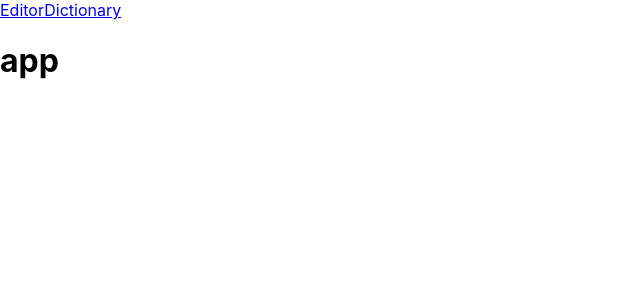
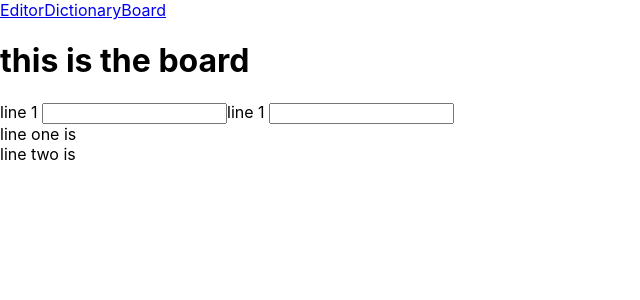
Before and after one commit to jeffreyyang3/signBoard, a React (Create React App) app: page / in a window 1280 px wide. Shown: the top 300 px of the page, without its empty margins (0-640 px from the left). Built offline with nearby package versions, Linux system fonts and the light colour scheme.

Commit message:
display string

```diff
--- a/src/index.tsx
+++ b/src/index.tsx
@@ -1,9 +1,9 @@
 import React from "react";
 import ReactDOM from "react-dom";
 import "./index.css";
-import App from "./App";
 import { BlockJSONWriter } from "./matrix";
 import Dictionary from "../src/views/Dictionary";
+import BoardView from "./views/BoardView";
 import reportWebVitals from "./reportWebVitals";
 import { BrowserRouter as Router, Route, Routes, Link } from "react-router-dom";
 
@@ -13,9 +13,10 @@ ReactDOM.render(
       <nav>
         <Link to="/editor">Editor</Link>
         <Link to="/dict">Dictionary</Link>
+        <Link to="/">Board</Link>
       </nav>
       <Routes>
-        <Route path="/" element={<App />}></Route>
+        <Route path="/" element={<BoardView />}></Route>
         <Route path="/editor" element={<BlockJSONWriter />}></Route>
         <Route path="/dict" element={<Dictionary />}></Route>
       </Routes>
--- a/src/letters/letters.json
+++ b/src/letters/letters.json
@@ -24,5 +24,21 @@
     "w": [[{"on":true},{"on":false},{"on":false},{"on":false},{"on":true}],[{"on":true},{"on":false},{"on":false},{"on":false},{"on":true}],[{"on":true},{"on":false},{"on":false},{"on":false},{"on":true}],[{"on":true},{"on":false},{"on":false},{"on":false},{"on":true}],[{"on":true},{"on":false},{"on":true},{"on":false},{"on":true}],[{"on":true},{"on":false},{"on":true},{"on":false},{"on":true}],[{"on":false},{"on":true},{"on":false},{"on":true},{"on":false}]],
     "x": [[{"on":true},{"on":false},{"on":false},{"on":false},{"on":true}],[{"on":true},{"on":false},{"on":false},{"on":false},{"on":true}],[{"on":false},{"on":true},{"on":false},{"on":true},{"on":false}],[{"on":false},{"on":false},{"on":true},{"on":false},{"on":false}],[{"on":false},{"on":true},{"on":false},{"on":true},{"on":false}],[{"on":true},{"on":false},{"on":false},{"on":false},{"on":true}],[{"on":true},{"on":false},{"on":false},{"on":false},{"on":true}]],
     "y": [[{"on":true},{"on":false},{"on":false},{"on":false},{"on":true}],[{"on":true},{"on":false},{"on":false},{"on":false},{"on":true}],[{"on":false},{"on":true},{"on":false},{"on":true},{"on":false}],[{"on":false},{"on":false},{"on":true},{"on":false},{"on":false}],[{"on":false},{"on":false},{"on":true},{"on":false},{"on":false}],[{"on":false},{"on":false},{"on":true},{"on":false},{"on":false}],[{"on":false},{"on":false},{"on":true},{"on":false},{"on":false}]],
-    "z": [[{"on":true},{"on":true},{"on":true},{"on":true},{"on":true}],[{"on":false},{"on":false},{"on":false},{"on":false},{"on":true}],[{"on":false},{"on":false},{"on":false},{"on":true},{"on":false}],[{"on":false},{"on":false},{"on":true},{"on":false},{"on":false}],[{"on":false},{"on":true},{"on":false},{"on":false},{"on":false}],[{"on":true},{"on":false},{"on":false},{"on":false},{"on":false}],[{"on":true},{"on":true},{"on":true},{"on":true},{"on":true}]]
+    "z": [[{"on":true},{"on":true},{"on":true},{"on":true},{"on":true}],[{"on":false},{"on":false},{"on":false},{"on":false},{"on":true}],[{"on":false},{"on":false},{"on":false},{"on":true},{"on":false}],[{"on":false},{"on":false},{"on":true},{"on":false},{"on":false}],[{"on":false},{"on":true},{"on":false},{"on":false},{"on":false}],[{"on":true},{"on":false},{"on":false},{"on":false},{"on":false}],[{"on":true},{"on":true},{"on":true},{"on":true},{"on":true}]],
+    "1": [[{"on":false},{"on":false},{"on":true},{"on":false},{"on":false}],[{"on":false},{"on":true},{"on":true},{"on":false},{"on":false}],[{"on":true},{"on":false},{"on":true},{"on":false},{"on":false}],[{"on":false},{"on":false},{"on":true},{"on":false},{"on":false}],[{"on":false},{"on":false},{"on":true},{"on":false},{"on":false}],[{"on":false},{"on":false},{"on":true},{"on":false},{"on":false}],[{"on":true},{"on":true},{"on":true},{"on":true},{"on":true}]],
+    "2": [[{"on":false},{"on":true},{"on":true},{"on":true},{"on":false}],[{"on":true},{"on":false},{"on":false},{"on":false},{"on":true}],[{"on":false},{"on":false},{"on":false},{"on":false},{"on":true}],[{"on":false},{"on":false},{"on":false},{"on":true},{"on":false}],[{"on":false},{"on":false},{"on":true},{"on":false},{"on":false}],[{"on":false},{"on":true},{"on":false},{"on":false},{"on":false}],[{"on":true},{"on":true},{"on":true},{"on":true},{"on":true}]],
+    "3": [[{"on":true},{"on":true},{"on":true},{"on":true},{"on":true}],[{"on":false},{"on":false},{"on":false},{"on":false},{"on":true}],[{"on":false},{"on":false},{"on":false},{"on":false},{"on":true}],[{"on":true},{"on":true},{"on":true},{"on":true},{"on":true}],[{"on":false},{"on":false},{"on":false},{"on":false},{"on":true}],[{"on":false},{"on":false},{"on":false},{"on":false},{"on":true}],[{"on":true},{"on":true},{"on":true},{"on":true},{"on":true}]],
+    "4": [[{"on":true},{"on":false},{"on":false},{"on":false},{"on":true}],[{"on":true},{"on":false},{"on":false},{"on":false},{"on":true}],[{"on":true},{"on":false},{"on":false},{"on":false},{"on":true}],[{"on":true},{"on":true},{"on":true},{"on":true},{"on":true}],[{"on":false},{"on":false},{"on":false},{"on":false},{"on":true}],[{"on":false},{"on":false},{"on":false},{"on":false},{"on":true}],[{"on":false},{"on":false},{"on":false},{"on":false},{"on":true}]],
+    "5": [[{"on":true},{"on":true},{"on":true},{"on":true},{"on":true}],[{"on":true},{"on":false},{"on":false},{"on":false},{"on":false}],[{"on":true},{"on":false},{"on":false},{"on":false},{"on":false}],[{"on":true},{"on":true},{"on":true},{"on":true},{"on":false}],[{"on":false},{"on":false},{"on":false},{"on":false},{"on":true}],[{"on":false},{"on":false},{"on":false},{"on":false},{"on":true}],[{"on":true},{"on":true},{"on":true},{"on":true},{"on":true}]],
+    "6": [[{"on":true},{"on":true},{"on":true},{"on":true},{"on":true}],[{"on":true},{"on":false},{"on":false},{"on":false},{"on":false}],[{"on":true},{"on":false},{"on":false},{"on":false},{"on":false}],[{"on":true},{"on":true},{"on":true},{"on":true},{"on":true}],[{"on":true},{"on":false},{"on":false},{"on":false},{"on":true}],[{"on":true},{"on":false},{"on":false},{"on":false},{"on":true}],[{"on":true},{"on":true},{"on":true},{"on":true},{"on":true}]],
+    "7": [[{"on":true},{"on":true},{"on":true},{"on":true},{"on":true}],[{"on":false},{"on":false},{"on":false},{"on":false},{"on":true}],[{"on":false},{"on":false},{"on":false},{"on":true},{"on":false}],[{"on":false},{"on":false},{"on":true},{"on":false},{"on":false}],[{"on":false},{"on":false},{"on":true},{"on":false},{"on":false}],[{"on":false},{"on":false},{"on":true},{"on":false},{"on":false}],[{"on":false},{"on":false},{"on":true},{"on":false},{"on":false}]],
+    "8": [[{"on":false},{"on":true},{"on":true},{"on":true},{"on":false}],[{"on":true},{"on":false},{"on":false},{"on":false},{"on":true}],[{"on":true},{"on":false},{"on":false},{"on":false},{"on":true}],[{"on":false},{"on":true},{"on":true},{"on":true},{"on":false}],[{"on":true},{"on":false},{"on":false},{"on":false},{"on":true}],[{"on":true},{"on":false},{"on":false},{"on":false},{"on":true}],[{"on":false},{"on":true},{"on":true},{"on":true},{"on":false}]],
+    "9": [[{"on":false},{"on":true},{"on":true},{"on":true},{"on":false}],[{"on":true},{"on":false},{"on":false},{"on":false},{"on":true}],[{"on":true},{"on":false},{"on":false},{"on":false},{"on":true}],[{"on":true},{"on":true},{"on":true},{"on":true},{"on":true}],[{"on":false},{"on":false},{"on":false},{"on":false},{"on":true}],[{"on":true},{"on":false},{"on":false},{"on":false},{"on":true}],[{"on":true},{"on":true},{"on":true},{"on":true},{"on":true}]],
+    "0": [[{"on":false},{"on":true},{"on":true},{"on":true},{"on":false}],[{"on":true},{"on":false},{"on":false},{"on":false},{"on":true}],[{"on":true},{"on":false},{"on":false},{"on":true},{"on":true}],[{"on":true},{"on":false},{"on":true},{"on":false},{"on":true}],[{"on":true},{"on":true},{"on":false},{"on":false},{"on":true}],[{"on":true},{"on":false},{"on":false},{"on":false},{"on":true}],[{"on":false},{"on":true},{"on":true},{"on":true},{"on":false}]]
+
+
+
+
+
+
 }
--- /dev/null
+++ b/src/letters/lettersTS.ts
@@ -0,0 +1,7 @@
+import _letters from "./letters.json";
+import { DisplayMatrix } from "../matrix";
+const letters: {
+  [key: string]: DisplayMatrix;
+} = _letters;
+
+export default letters;
--- a/src/matrix.tsx
+++ b/src/matrix.tsx
@@ -1,4 +1,3 @@
-import { create } from "domain";
 import { useLocation } from "react-router-dom";
 import React, { useState } from "react";
 
--- /dev/null
+++ b/src/views/BoardView.tsx
@@ -0,0 +1,75 @@
+import React from "react";
+import { createBaseMatrix, renderMatrix } from "../matrix";
+import { DisplayMatrix } from "../matrix";
+import letters from "../letters/lettersTS";
+const blockRows = 7;
+const blockCols = 5;
+
+const StringMatrixView = ({ str }: { str: string }) => {
+  const matrixRows = blockRows;
+  const matrixCols = blockCols * str.length;
+  const matrix = createBaseMatrix(matrixRows, matrixCols);
+
+  str.split("").forEach((char, idx) => {
+    const colOffset = idx * blockCols;
+    const letterMatrix = letters[char];
+
+    for (let i = 0; i < blockRows; i++) {
+      for (let j = 0; j < blockCols; j++) {
+        matrix[i][j + colOffset] = letterMatrix[i][j];
+      }
+    }
+  });
+  return <div>{renderMatrix(matrix, () => {})}</div>;
+};
+
+interface Props {}
+interface State {
+  lineOne: string;
+  lineTwo: string;
+}
+
+class BoardView extends React.Component<Props, State> {
+  constructor(props: Props) {
+    super(props);
+    this.state = {
+      lineOne: "",
+      lineTwo: "",
+    };
+  }
+
+  render() {
+    return (
+      <div>
+        <h1>this is the board</h1>
+        line 1{" "}
+        <input
+          type="text"
+          value={this.state.lineOne}
+          onChange={(e) =>
+            this.setState({
+              lineOne: e.target.value,
+            })
+          }
+        />
+        line 1{" "}
+        <input
+          type="text"
+          value={this.state.lineTwo}
+          onChange={(e) =>
+            this.setState({
+              lineTwo: e.target.value,
+            })
+          }
+        />
+        <div>
+          line one is <strong>{this.state.lineOne}</strong>
+          <br />
+          line two is <strong>{this.state.lineTwo}</strong>
+        </div>
+        <StringMatrixView str={this.state.lineOne}></StringMatrixView>
+      </div>
+    );
+  }
+}
+export default BoardView;
--- a/src/views/Dictionary.tsx
+++ b/src/views/Dictionary.tsx
@@ -25,7 +25,9 @@ const DictTable = ({
           <th>matrix representation</th>
           <th>link to edit</th>
         </tr>
-        {letterMatrixPairs.map(({ char, matrix }) => {
+        {letterMatrixPairs
+          .sort((a, b) => (a.char > b.char ? 1 : -1))
+          .map(({ char, matrix }) => {
             return (
               <tr key={char}>
                 <td>
```
Lines whose indentation alone changed are shown as unchanged.
